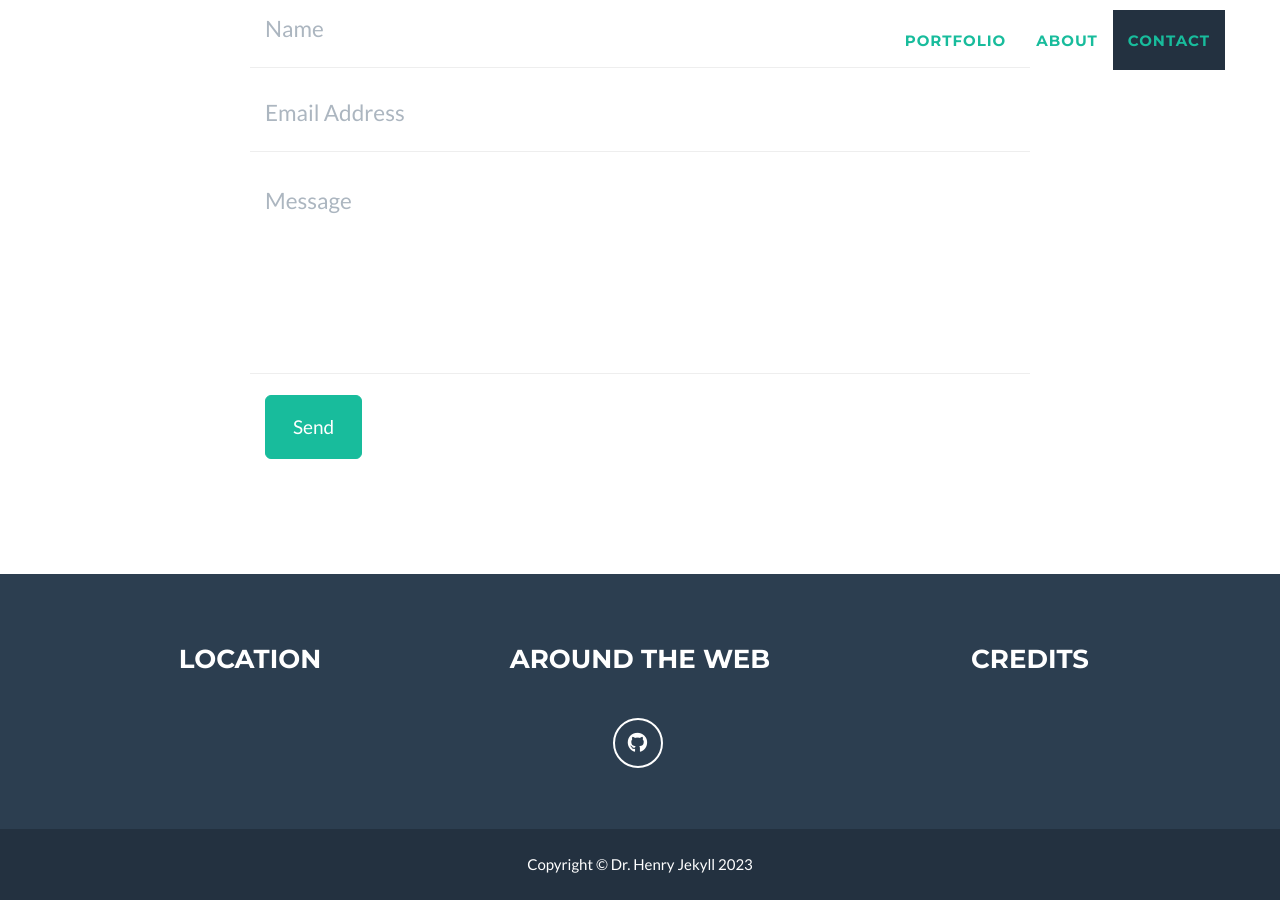
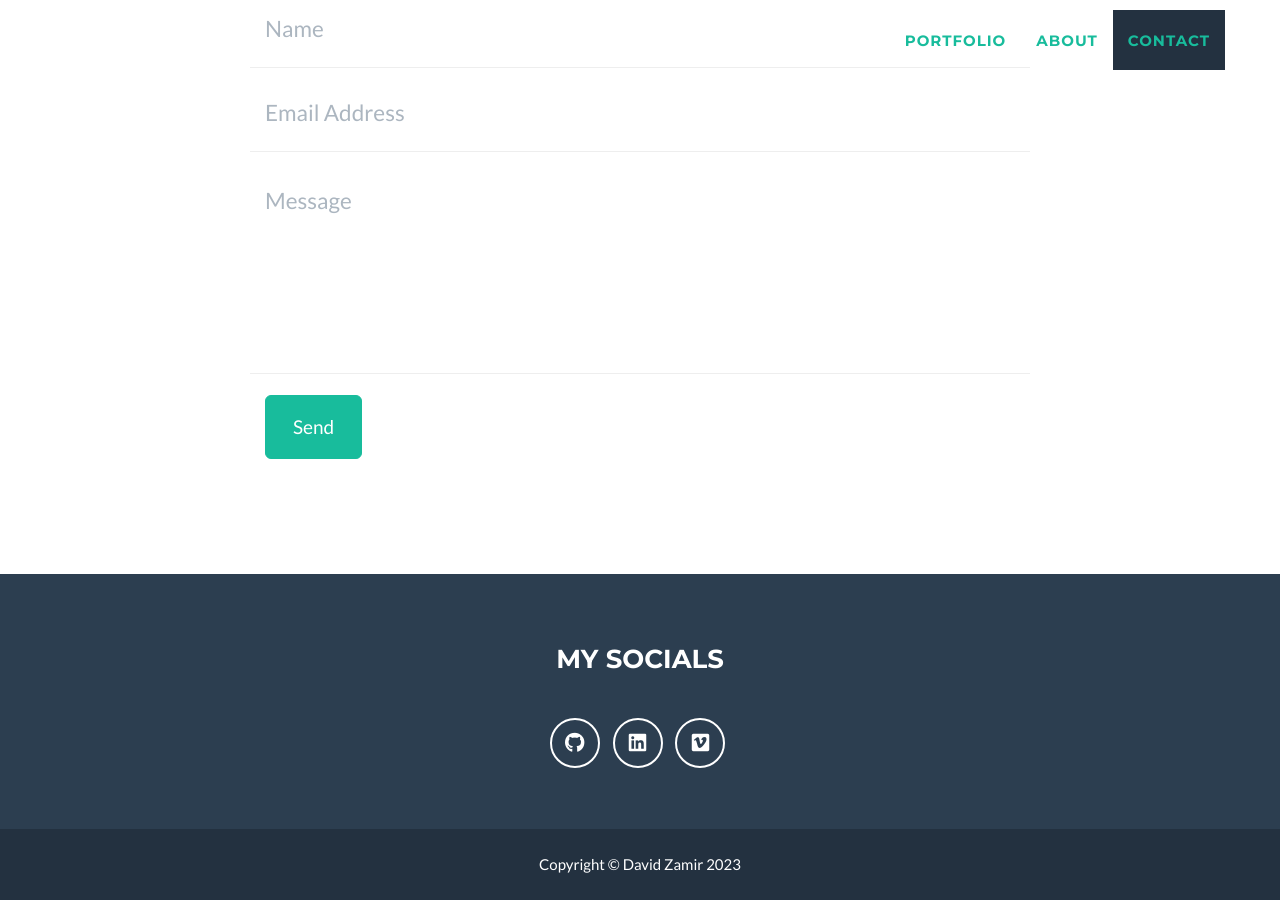
Before and after one commit to dvdzmr/dvdzmr_portfolio, a Jekyll site: the page built from _posts/2023-11-30-Monitor-Box.markdown, in a window 1280 px wide and 900 px high, scrolled down 2517 px. Built offline with Jekyll 4.4.1, drawn with Linux system fonts in a browser that asks for light colours.

Commit message:
photos in markdown posts. new posts.

```diff
--- a/_config.yml
+++ b/_config.yml
@@ -32,15 +32,21 @@ color:
 
 # Footer settings
 footer:
-  copyright: Dr. Henry Jekyll
-  location: Location
-  social: Around the Web
-  credits: Credits
+  copyright: David Zamir
+  social: My socials
+
 
 # Social networks usernames (many more available: google-plus, flickr, dribbble, pinterest, instagram, tumblr, linkedin, etc.)
 social:
   - title: github
     url: https://github.com/dvdzmr
+  - title: linkedin
+    url: https://www.linkedin.com/in/dvdzmr/
+  - title: vimeo
+    url: https://vimeo.com/davidzamir
+
+
+
 
 
 # Build settings
--- a/_includes/modals.html
+++ b/_includes/modals.html
@@ -19,6 +19,12 @@
             {% if post.description %}
             <p>{{ post.description }}</p>
             {% endif %}
+            {% if post.description-img %}
+            <p><img src="img/portfolio/{{ post.description-img }}" class="img-responsive img-centered" alt="{{ post.alt }}"></p>
+            {% endif %}
+            {% if post.vimeo-video %}
+            <div style="padding:56.25% 0 0 0;position:relative;"><iframe src='{{ post.vimeo-video }}' style="position:absolute;top:0;left:0;width:100%;height:100%;" frameborder="0" allow="autoplay; fullscreen; picture-in-picture" allowfullscreen></iframe></div><script src="https://player.vimeo.com/api/player.js"></script>
+              {% endif %}
             <ul class="list-inline item-details">
               {% if post.client %}
               <li>Client:
@@ -35,6 +41,7 @@
                 <strong>{{ post.category }}</strong>
               </li>
               {% endif %}
+
             </ul>
             <button type="button" class="btn btn-default" data-dismiss="modal"><i class="fa fa-times"></i>
               Close</button>
--- a/_posts/2014-07-18-project-1.markdown
+++ /dev/null
@@ -1,11 +0,0 @@
----
-layout: default
-modal-id: 1
-date: 2014-07-18
-img: cabin.png
-alt: image-alt
-project-date: April 2014
-client: Start Bootstrap
-category: Web Development
-description: Use this area of the page to describe your project. Lorem ipsum dolor sit amet, consectetur adipisicing elit. Mollitia neque assumenda ipsam nihil, molestias magnam, recusandae quos quis inventore quisquam velit asperiores, vitae? Reprehenderit soluta, eos quod consequuntur itaque. Nam.
----
```
Also changed, not shown: _posts/2014-07-13-project-6.markdown (deleted, +0 -11 lines), _posts/2022-12-12-de-bewustzijnschool.markdown (added, +12 -0 lines), _posts/2023-11-30-Monitor-Box.markdown (added, +12 -0 lines).
